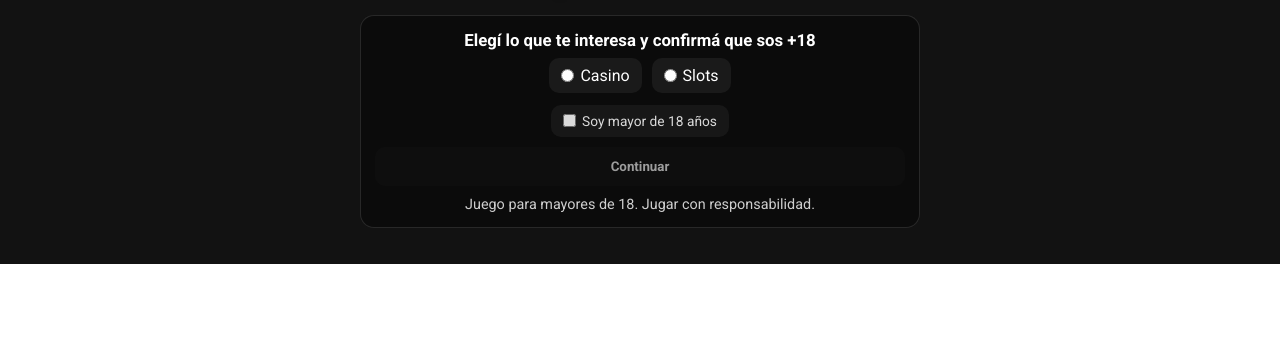
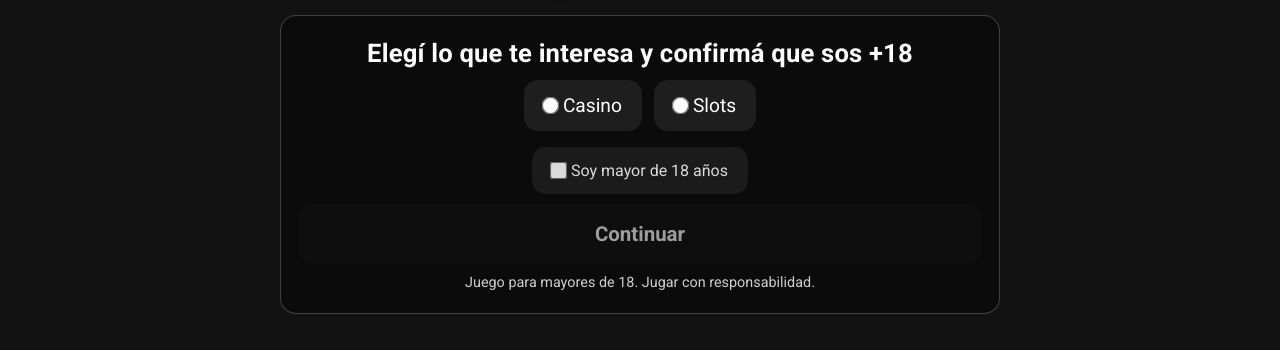
Before and after one commit to Kapitan02/landing-joker-colo1, a plain HTML site: page index.html in a window 1280 px wide. Shown: the part 674-1024 px from the top of the page. Before the commit the page ends 938 px from the top, so only its background shows below. Drawn offline with Linux system fonts and the light colour scheme.

Commit message:
index.html

```diff
--- a/index.html
+++ b/index.html
@@ -108,6 +108,62 @@
       }
       .btn-whatsapp:hover{ transform:scale(1.08); box-shadow:0 0 40px rgba(37,211,102,1); }
     }
+
+    /* === OVERRIDES: hacer el GATE más grande y visible === */
+    .gate{
+      max-width: 720px;            /* antes 560px */
+      padding: 22px 18px;          /* más “aire” */
+      border: 1px solid rgba(255,255,255,.22);
+      border-radius: 16px;
+    }
+    .gate h4{
+      font-size: 1.35rem;          /* título más grande */
+      letter-spacing: .2px;
+    }
+    .gate .opts{
+      display: flex;
+      flex-wrap: wrap;             /* por si no entra en una línea */
+      gap: 14px 12px;
+      justify-content: center;
+      margin: 12px 0 10px;
+    }
+    .gate label{
+      font-size: 1.15rem;          /* más grande el texto de cada opción */
+      padding: 14px 18px;          /* más área clickeable */
+      border-radius: 14px;
+      background: rgba(255,255,255,.08);
+      transition: box-shadow .2s ease, background .2s ease, transform .05s ease;
+    }
+    .gate label:active{ transform: scale(.98); }
+    .gate label.active{
+      background: rgba(255,255,255,.14);
+      box-shadow: 0 0 0 2px rgba(37,211,102,.55), 0 6px 18px rgba(0,0,0,.25);
+    }
+    .gate input[type="radio"],
+    .gate input[type="checkbox"]{
+      transform: scale(1.35);      /* agranda radios y checkbox */
+      accent-color: #25d366;       /* colorcito WhatsApp */
+    }
+    .gate .legal{ font-size: 1rem; }
+    .gate button{
+      font-size: 1.25rem;          /* botón Continuar más grande */
+      padding: 16px 18px;
+      border-radius: 12px;
+    }
+    @media (max-width:600px){
+      .gate{
+        max-width: 92vw;
+        padding: 18px 14px;
+      }
+      .gate h4{ font-size: 1.25rem; }
+      .gate label{ font-size: 1.1rem; padding: 12px 14px; }
+      .gate button{ font-size: 1.2rem; padding: 14px 16px; }
+    }
+    @media (min-width:601px){
+      .gate h4{ font-size: 1.6rem; }
+      .gate label{ font-size: 1.2rem; padding: 14px 20px; }
+      .gate button{ font-size: 1.28rem; padding: 18px 20px; }
+    }
   </style>
 </head>
 <body>
@@ -115,7 +171,6 @@
   <div class="oferta">¡OFERTA POR TIEMPO LIMITADO!</div>
 
   <img class="logo" src="img/joker.png" alt="Payaso Joker’s Jewels">
-
 
   <div class="bono">¡SUPER BONO +150% EN TU PRIMER DEPOSITO!</div>
   <div class="retiros">RETIROS SIN LÍMITES</div>
@@ -152,6 +207,12 @@
     document.querySelectorAll('input[name="juego"]').forEach(r=>{
       r.addEventListener('change', ()=>{
         selected = document.querySelector('input[name="juego"]:checked')?.value || null;
+
+        // Resaltar visualmente la opción elegida
+        document.querySelectorAll('.gate .opts label').forEach(l=>{
+          l.classList.toggle('active', l.querySelector('input').checked);
+        });
+
         toggleContinue();
       });
     });
```
